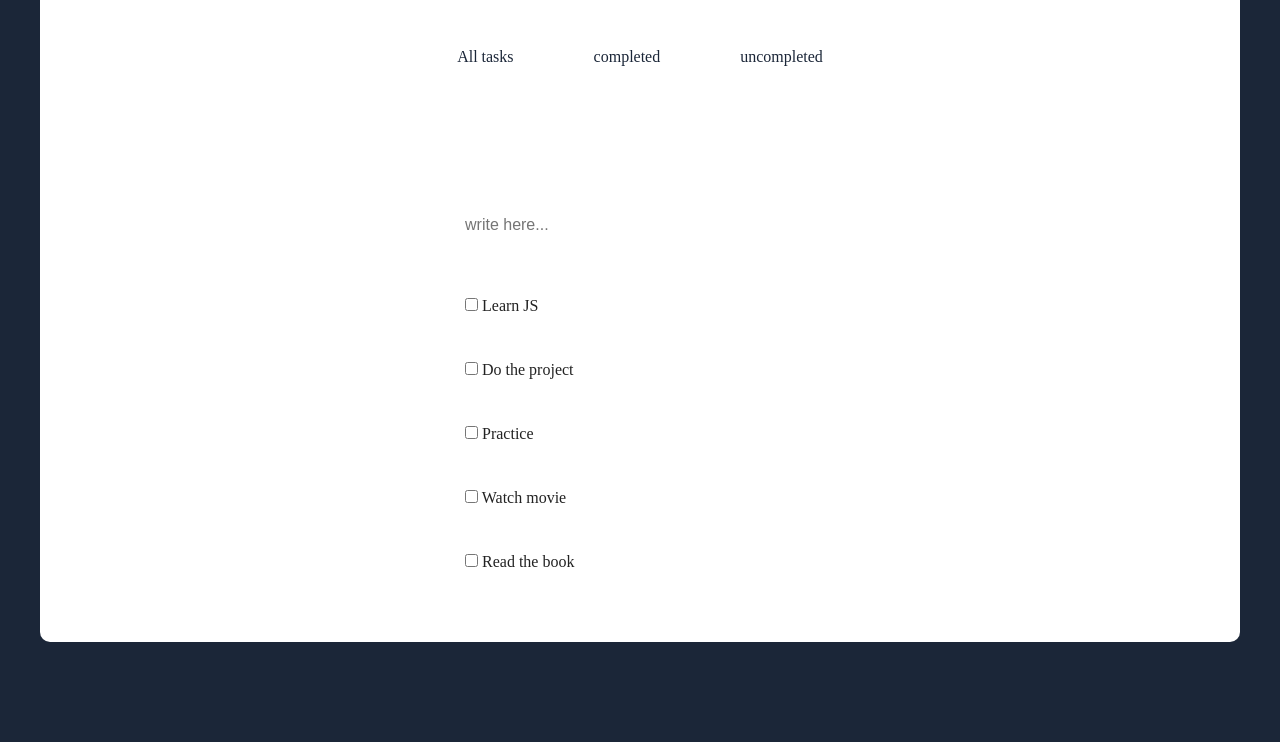
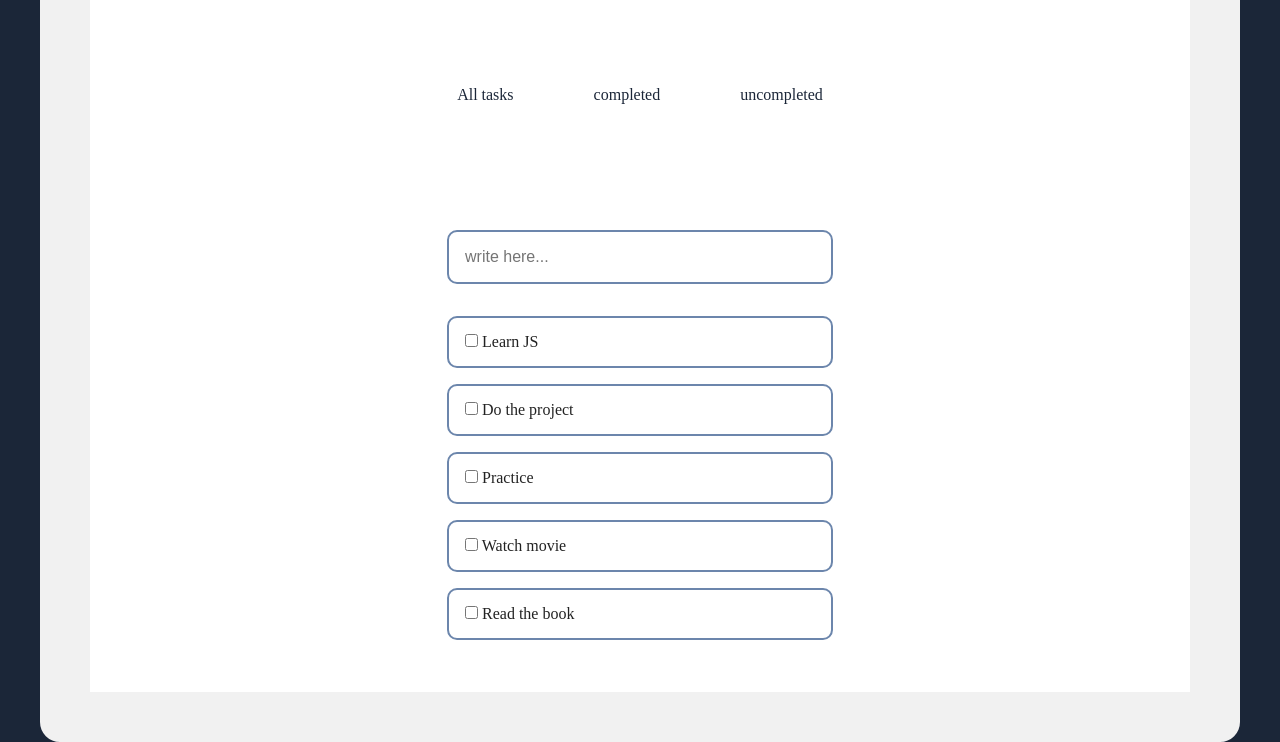
Before and after one commit to hedita/todo, a plain HTML site: page index.html in a window 1280 px wide. Shown: the part 158-900 px from the top of the page. Before the commit the page ends 800 px from the top, so only its background shows below. Drawn offline with Linux system fonts and the light colour scheme.

Commit message:
add border

```diff
--- a/assets/css/structure.css
+++ b/assets/css/structure.css
@@ -14,7 +14,8 @@ body {
   background-color: var(--sixth-color);
   display: grid;
   place-items: center;
-  border-radius: var(--sizing-xsmall);
+  border: var(--primary-border);
+  border-radius: var(--sizing-small);
 }
 
 .title {
@@ -35,7 +36,7 @@ body {
 
 .todo-item {
   width: 350px;
-  border: var(--border);
+  border: var(--secondary-border);
   border-radius: var(--sizing-xsmall);
   padding: var(--spacing-small);
   margin: var(--spacing-small);
```
